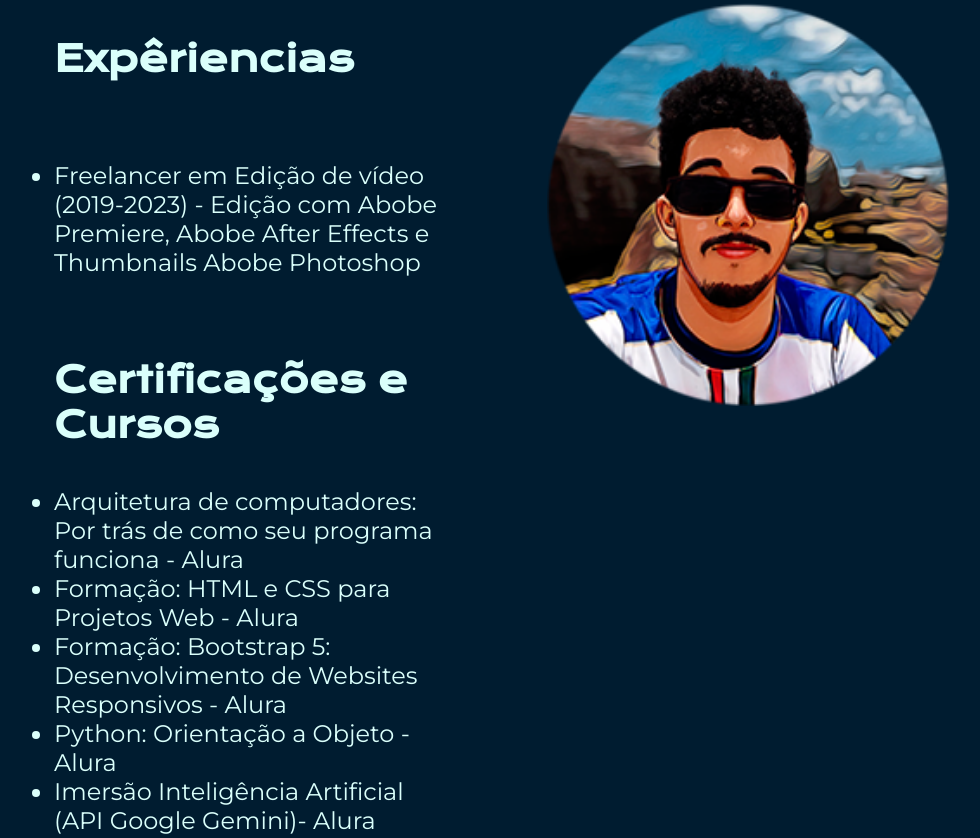
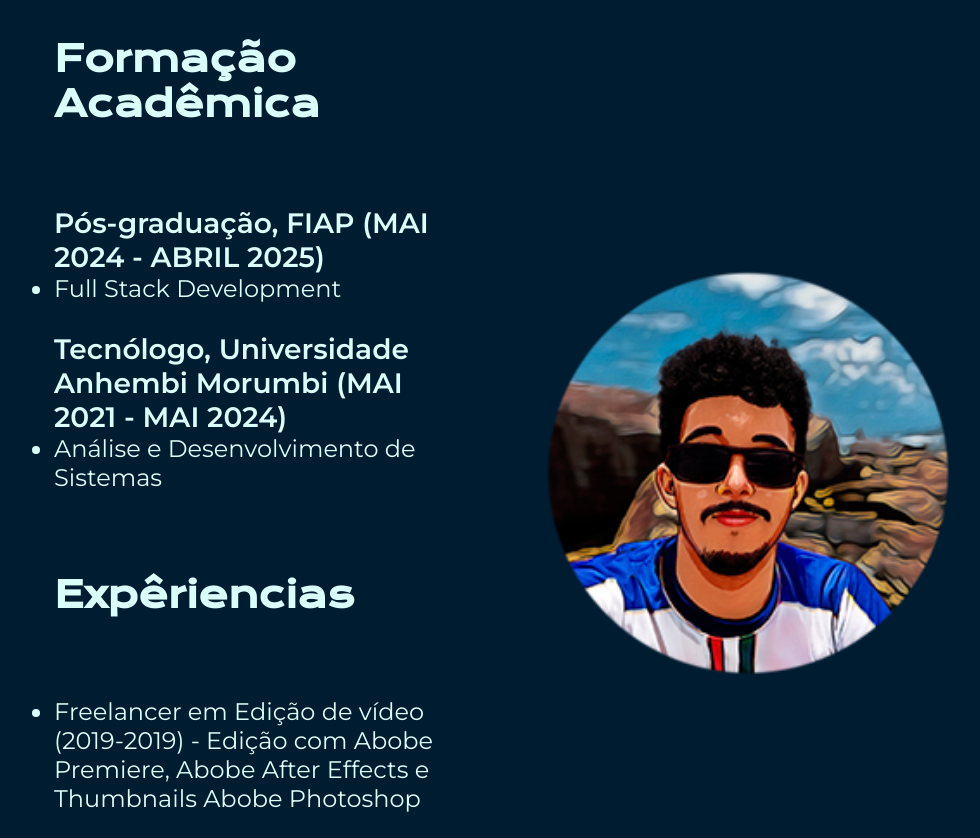
Before and after one commit to victorlfdev/portfolio, a plain HTML site: page curriculo.html in a window 1280 px wide. Shown: the part 737-1575 px from the top of the page, without its empty margins (138-1118 px from the left). Drawn offline with nearby package versions, Linux system fonts and the light colour scheme.

Commit message:
Adicionar Formação Acadêmica

```diff
--- a/curriculo.html
+++ b/curriculo.html
@@ -22,10 +22,21 @@
         <p class="apresentacao__conteudo__texto">Me chamo Victor, tenho 21 anos. Busco uma posição como desenvolvedor full stack, onde possa aplicar e expandir minhas habilidades, contribuindo para projetos inovadores e desafiadores.
             </p>
             <p class="apresentacao__conteudo__texto">Tenho habilidades em trabalho em equipe, resolução de problemas e comunicação eficaz, permitindo colaboração produtiva e superação de desafios para alcançar metas do projeto.</p>
-        <h2 class="apresentacao__conteudo__titulo">Expêriencias</h2>
+
+            <h2 class="apresentacao__conteudo__titulo">Formação Acadêmica</h2>
         <p class="apresentacao__conteudo__texto">
             <ul class="apresentacao__conteudo__texto">
-                <li> Freelancer em Edição de vídeo (2019-2023) - Edição com Abobe Premiere, Abobe After Effects e Thumbnails Abobe Photoshop </li>
+                <h3>Pós-graduação, FIAP (MAI 2024 - ABRIL 2025)</h2>
+                <li> Full Stack Development </li><br>
+                <h3>Tecnólogo, Universidade Anhembi Morumbi (MAI 2021 - MAI 2024)</h2>
+                    <li> Análise e Desenvolvimento de Sistemas </li>
+            </ul>
+            </p>
+
+            <h2 class="apresentacao__conteudo__titulo">Expêriencias</h2>
+        <p class="apresentacao__conteudo__texto">
+            <ul class="apresentacao__conteudo__texto">
+                <li> Freelancer em Edição de vídeo (2019-2019) - Edição com Abobe Premiere, Abobe After Effects e Thumbnails Abobe Photoshop </li>
             </ul>
             </p>
         <h2 class="apresentacao__conteudo__titulo">Certificações e Cursos</h2>
```
